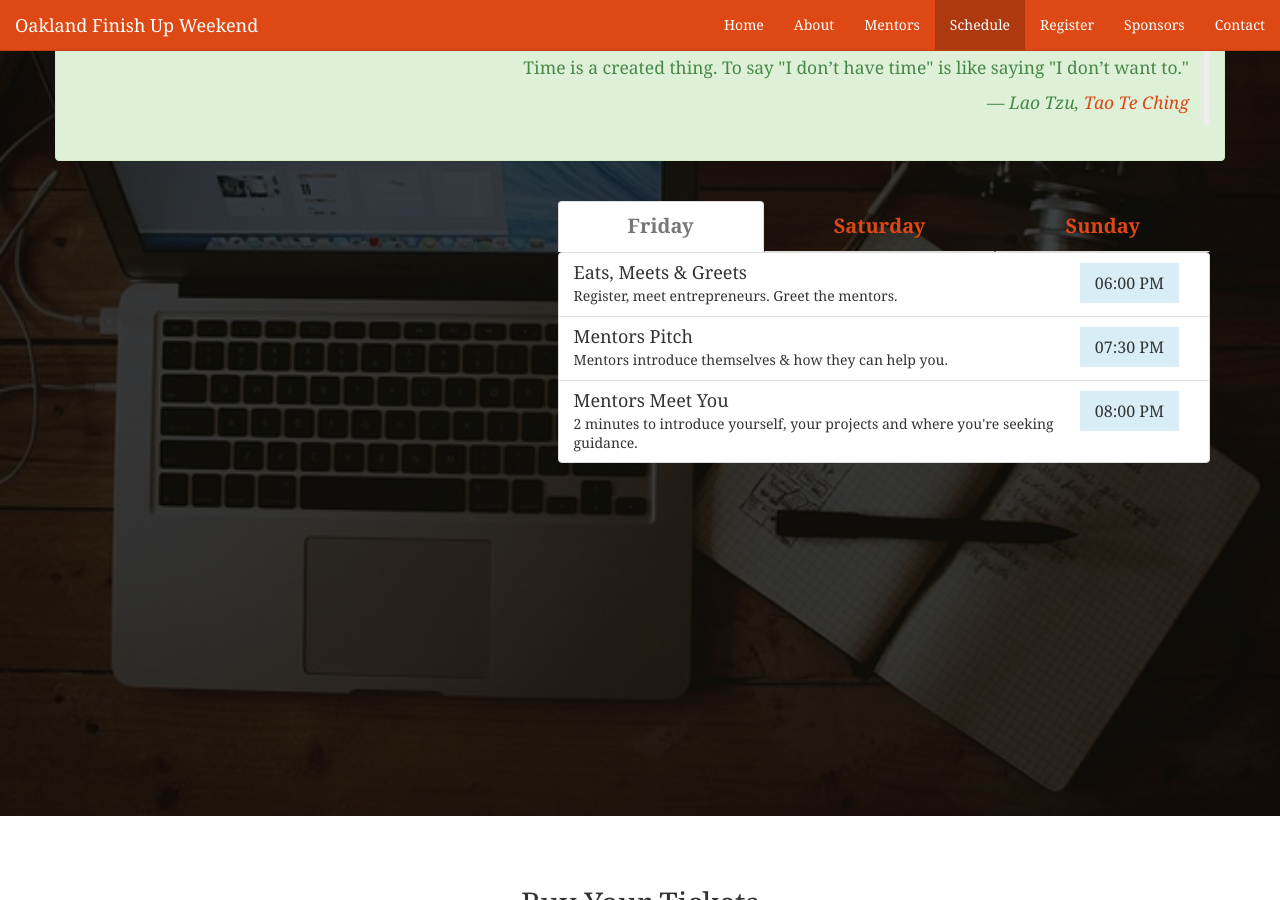
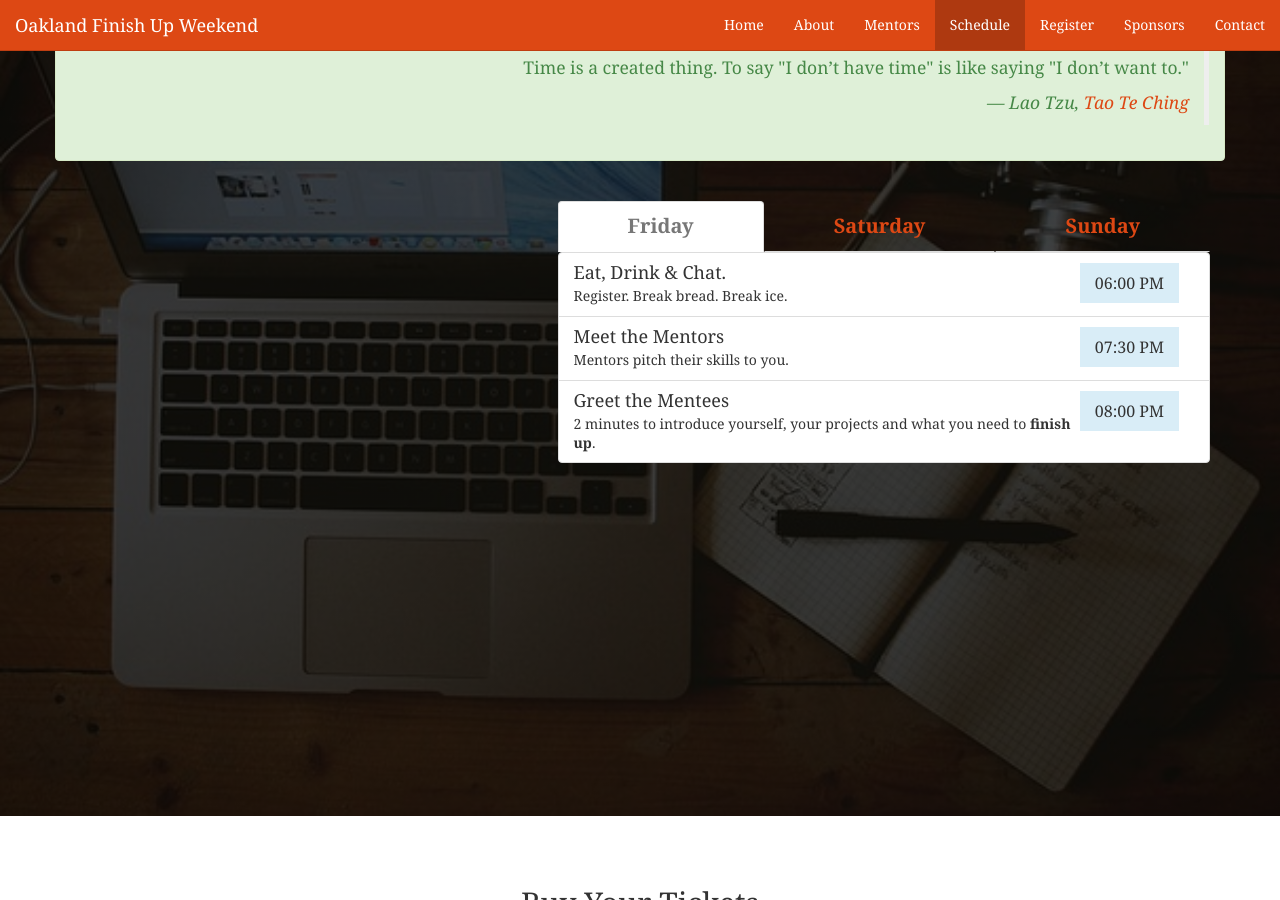
Before and after one commit to oaklandfinishup/oaklandfinishup.com, a Jekyll site: the page built from index.html, in a window 1280 px wide and 900 px high, scrolled down 984 px. Built offline with Jekyll 4.4.1, drawn with Linux system fonts in a browser that asks for light colours; nearby versions of some CDN libraries; comment, search, counter and statistics services are not loaded.

Commit message:
Update titles and some descriptions.

```diff
--- a/_data/conference/schedule.yml
+++ b/_data/conference/schedule.yml
@@ -4,22 +4,22 @@ end: 2015-10-18T18:00
 daily:
   - date: 2015-10-16
     schedule:
-    - title: Eats, Meets & Greets
+    - title: Eat, Drink & Chat.
       start: "18:00"
-      description: Register, meet entrepreneurs.  Greet the mentors.
-    - title: Mentors Pitch
+      description: Register. Break bread. Break ice.
+    - title: Meet the Mentors
       start: "19:30"
-      description: Mentors introduce themselves & how they can help you.
-    - title: Mentors Meet You
+      description: Mentors pitch their skills to you.
+    - title: Greet the Mentees
       start: "20:00"
-      description: 2 minutes to introduce yourself, your projects and where you're seeking guidance.
+      description: 2 minutes to introduce yourself, your projects and what you need to <strong>finish up</strong>.
   - date: 2015-10-17
     schedule:
     - start: "08:00"
       title: Breakfast
-      description: Fuel up. You'll need it.
+      description: We'll fuel you up. You'll need it.
     - start: "9:00"
-      title: Meet the Mentors
+      title: Mentors Introduction
       description: Interactive introductions with the mentors.
     - start: "9:45"
       title: Session Sign Ups
@@ -36,11 +36,11 @@ daily:
   - date: 2015-10-18
     schedule:
     - start: "08:00"
-      title: Breakfast & Sprint
+      title: Breakfast & Fast break
       description: Hit the ground running
     - start: "12:00"
       title: Lunch
-      description: Refuel for your final lap.
+      description: Refuel for the final lap.
     - start: "15:30"
       title: Show & Tell
       description: Show off your work. Cheer your friends.
```
